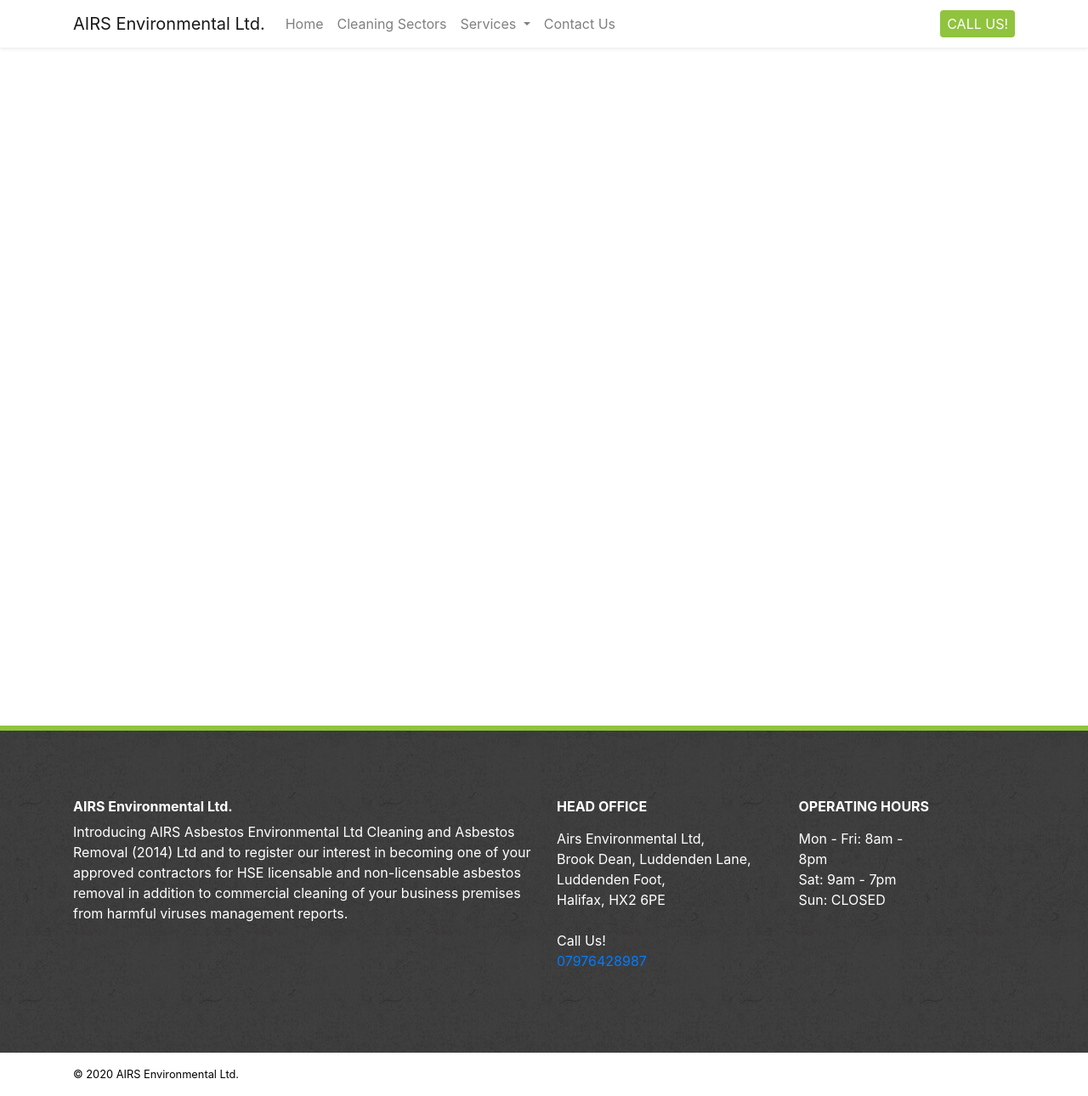
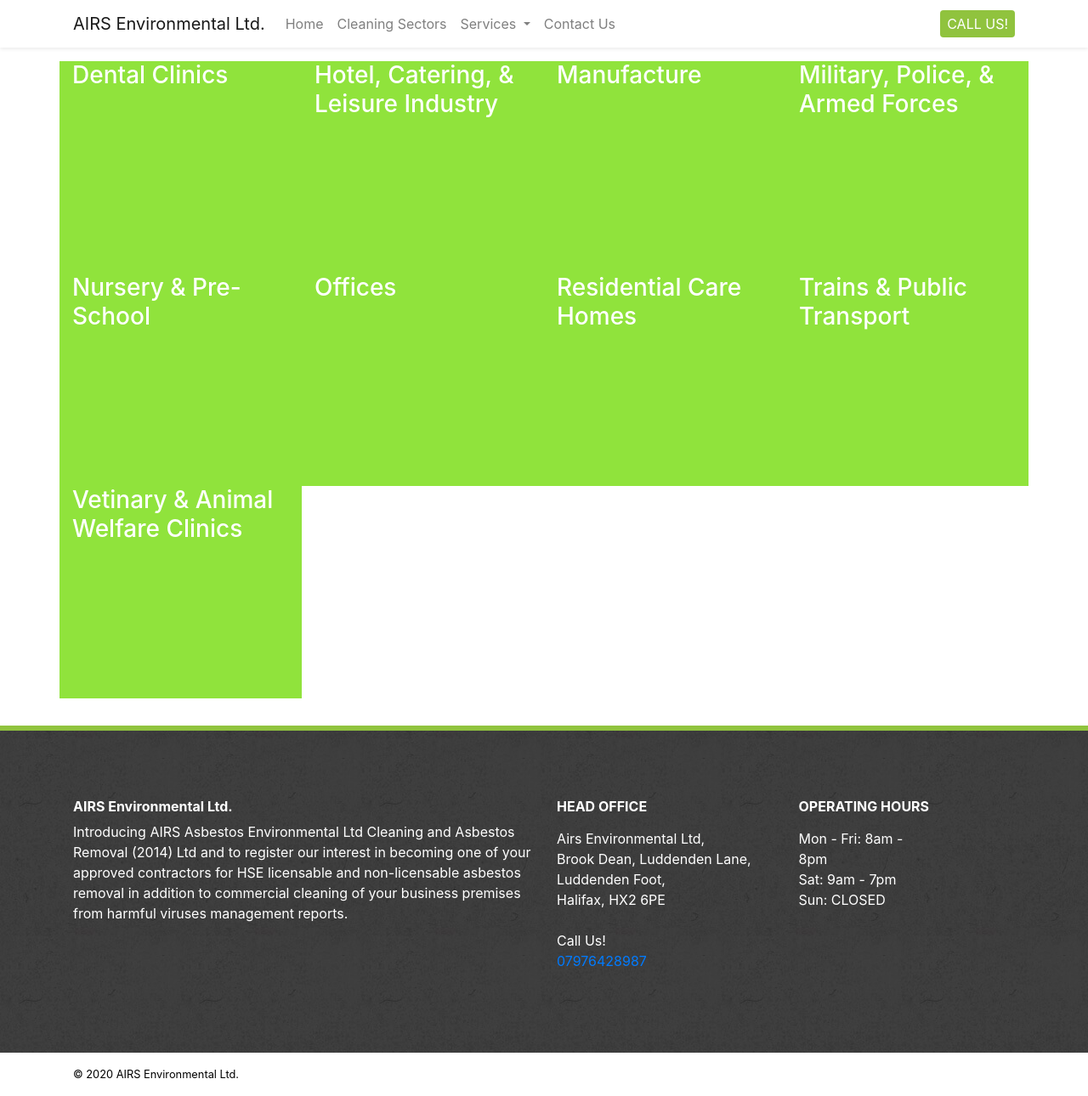
Before and after one commit to adyanmuhammad/airs-2, a Jekyll site: the page built from pages/sectors/index.md, in a window 1280 px wide and 1290 px high. Shown: the whole window at 85% size. Built offline with Jekyll 4.4.1, drawn with Linux system fonts in a browser that asks for light colours; nearby versions of some CDN libraries.

Commit message:
Add files via upload

```diff
--- a/pages/sectors/index.md
+++ b/pages/sectors/index.md
@@ -5,63 +5,63 @@ permalink: /sectors/
 ---
 
 <div class="row">
-  <div class="col-12 col-md-3" style="min-height: 250px;">
+  <div class="col-12 col-md-3" style="background-color: #90e33c; min-height: 250px;">
     <h3>
       <a class="text-white" href="https://adyanmuhammad.github.io/airs-2/dental-clinics/">
         Dental Clinics
       </a>
     </h3>
   </div>
-  <div class="col-12 col-md-3" style="min-height: 250px;">
+  <div class="col-12 col-md-3" style="background-color: #90e33c; min-height: 250px;">
     <h3>
       <a class="text-white" href="https://adyanmuhammad.github.io/airs-2/hotel-catering-and-leisure/">
         Hotel, Catering, & Leisure Industry
       </a>
     </h3>
   </div>
-  <div class="col-12 col-md-3" style="min-height: 250px;">
+  <div class="col-12 col-md-3" style="background-color: #90e33c; min-height: 250px;">
     <h3>
       <a class="text-white" href="https://adyanmuhammad.github.io/airs-2/manufacture/">
         Manufacture
       </a>
     </h3>
   </div>
-  <div class="col-12 col-md-3" style="min-height: 250px;">
+  <div class="col-12 col-md-3" style="background-color: #90e33c; min-height: 250px;">
     <h3>
       <a class="text-white" href="https://adyanmuhammad.github.io/airs-2/military-police-and-armed-forces/">
         Military, Police, & Armed Forces
       </a>
     </h3>
   </div>
-  <div class="col-12 col-md-3" style="min-height: 250px;">
+  <div class="col-12 col-md-3" style="background-color: #90e33c; min-height: 250px;">
     <h3>
       <a class="text-white" href="https://adyanmuhammad.github.io/airs-2/nursery-and-pre-school/">
         Nursery & Pre-School
       </a>
     </h3>
   </div>
-  <div class="col-12 col-md-3" style="min-height: 250px;">
+  <div class="col-12 col-md-3" style="background-color: #90e33c; min-height: 250px;">
     <h3>
       <a class="text-white" href="https://adyanmuhammad.github.io/airs-2/offices/">
         Offices
       </a>
     </h3>
   </div>
-  <div class="col-12 col-md-3" style="min-height: 250px;">
+  <div class="col-12 col-md-3" style="background-color: #90e33c; min-height: 250px;">
     <h3>
       <a class="text-white" href="https://adyanmuhammad.github.io/airs-2/residential-care-homes/">
         Residential Care Homes
       </a>
     </h3>
   </div>
-  <div class="col-12 col-md-3" style="min-height: 250px;">
+  <div class="col-12 col-md-3" style="background-color: #90e33c; min-height: 250px;">
     <h3>
       <a class="text-white" href="https://adyanmuhammad.github.io/airs-2/trains-and-public-transport/">
         Trains & Public Transport
       </a>
     </h3>
   </div>
-  <div class="col-12 col-md-3" style="min-height: 250px;">
+  <div class="col-12 col-md-3" style="background-color: #90e33c; min-height: 250px;">
     <h3>
       <a class="text-white" href="https://adyanmuhammad.github.io/airs-2/vetinary-and-animal-welfare-clinics/">
         Vetinary & Animal Welfare Clinics
```
